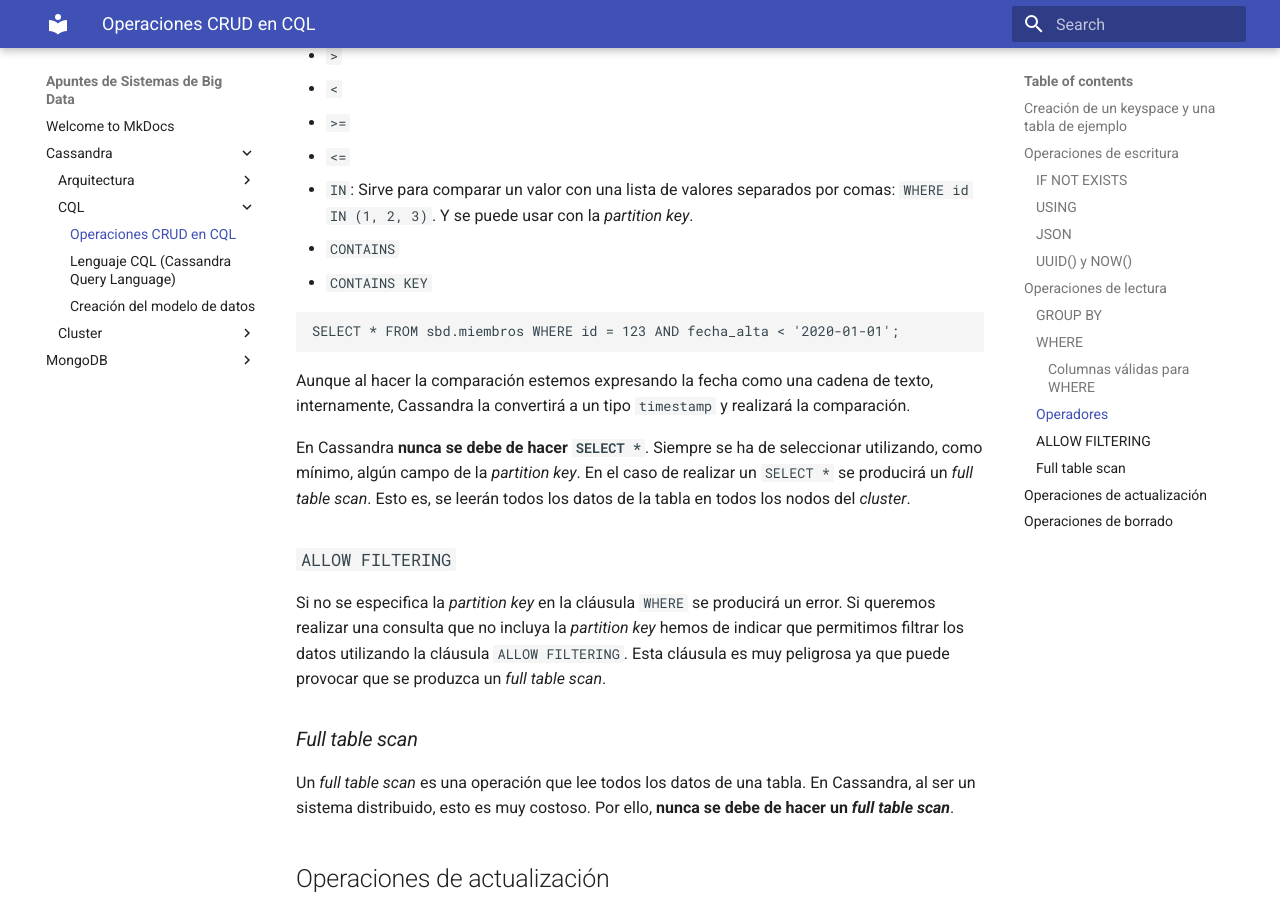
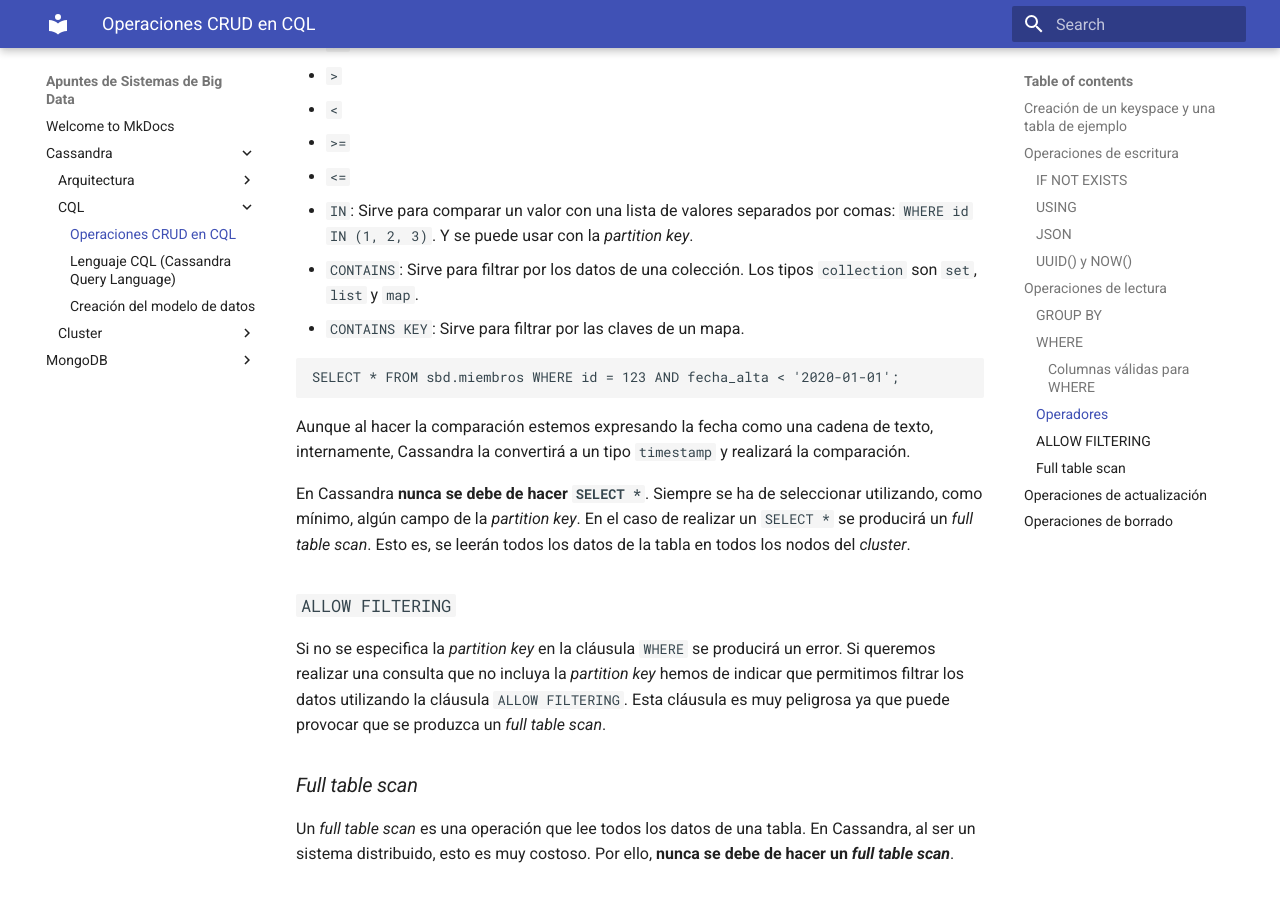
Before and after one commit to mmourazos/SBD, an MkDocs documentation site: the page built from docs/Cassandra/CQL/10 - Operaciones CRUD (en progreso).md, in a window 1280 px wide and 900 px high, scrolled down 5414 px. Built offline with MkDocs 1.6.1 and Material for MkDocs 9.7.7, drawn with Linux system fonts in a browser that asks for light colours.

Commit message:
Retoque CRUD

````diff
--- a/docs/Cassandra/CQL/10 - Operaciones CRUD (en progreso).md
+++ b/docs/Cassandra/CQL/10 - Operaciones CRUD (en progreso).md
@@ -185,7 +185,7 @@
 ALLOW FILTERING;
 ```
 
-#### `GROUP BY`
+### `GROUP BY`
 
 Cuando agrupamos por una columna hay que tener en cuenta que ésta **ha de formar parte de la partition key**
 
@@ -229,8 +229,8 @@
 * `>=`
 * `<=`
 * `IN`: Sirve para comparar un valor con una lista de valores separados por comas: `WHERE id IN (1, 2, 3)`. Y se puede usar con la *partition key*.
-* `CONTAINS`
-* `CONTAINS KEY`
+* `CONTAINS`: Sirve para filtrar por los datos de una colección. Los tipos `collection` son ` set`, `list` y `map`.
+* `CONTAINS KEY`: Sirve para filtrar por las claves de un mapa.
 
 ```cql
 SELECT * FROM sbd.miembros WHERE id = 123 AND fecha_alta < '2020-01-01';
````
